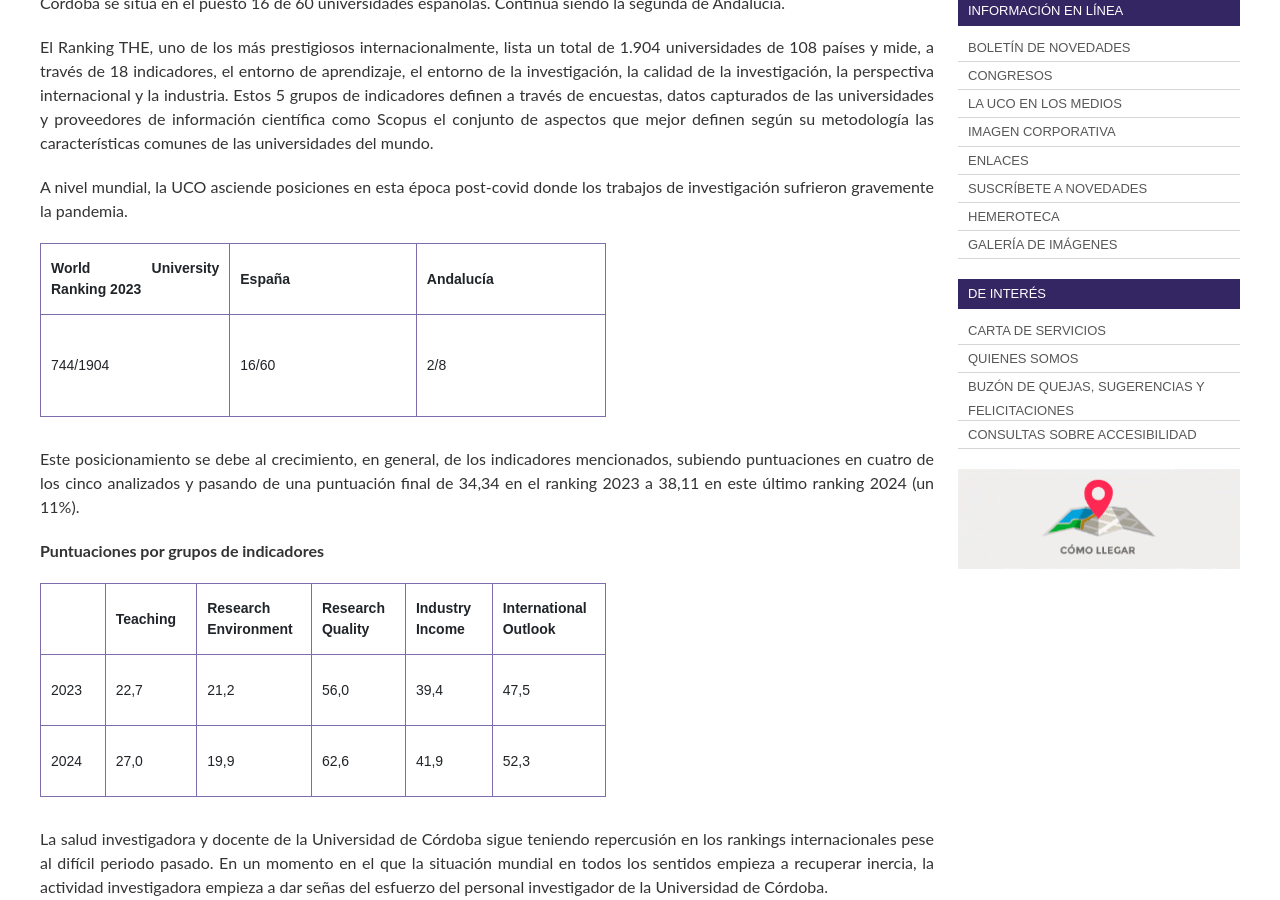
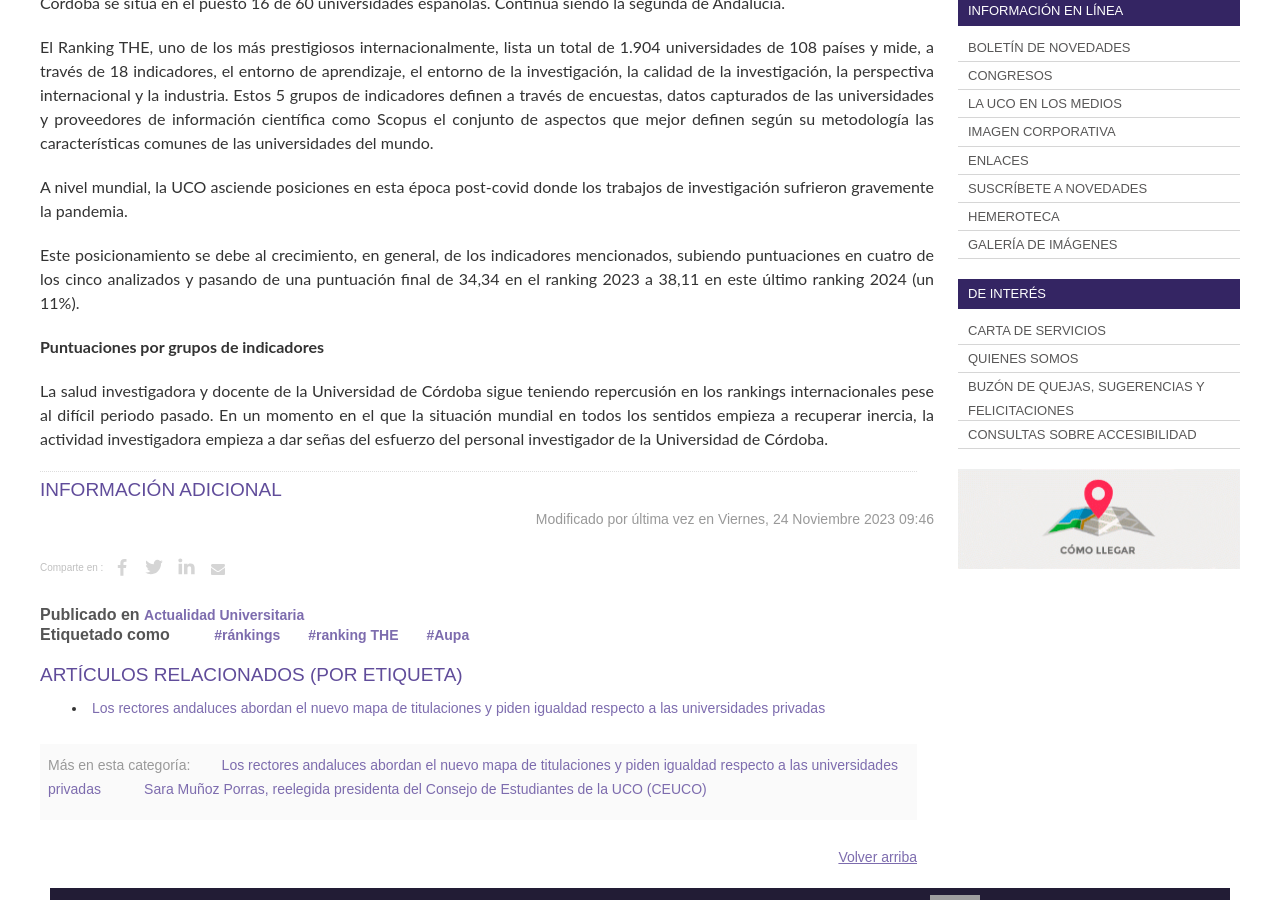
Before and after one commit to davidvm29/jekyll, a Jekyll site: the page built from _contenidoNoticias/es/noticia4_es.md, in a window 1280 px wide and 900 px high, scrolled down 986 px. Built offline with Jekyll 4.4.1, drawn with Linux system fonts in a browser that asks for light colours; nearby versions of some CDN libraries; grey boxes are pictures that could not be loaded.

Commit message:
fix some error

```diff
--- a/_contenidoNoticias/es/noticia4_es.md
+++ b/_contenidoNoticias/es/noticia4_es.md
@@ -21,17 +21,8 @@
 
 A nivel mundial, la UCO asciende posiciones en esta época post-covid donde los trabajos de investigación sufrieron gravemente la pandemia.
 
-| World University Ranking 2023 | España | Andalucía |
-|-------------------------------|--------|-----------|
-| 744/1904                      | 16/60  | 2/8       |
-
 Este posicionamiento se debe al crecimiento, en general, de los indicadores mencionados, subiendo puntuaciones en cuatro de los cinco analizados y pasando de una puntuación final de 34,34 en el ranking 2023 a 38,11 en este último ranking 2024 (un 11%).
 
 **Puntuaciones por grupos de indicadores**
 
-|       | Teaching | Research Environment | Research Quality | Industry Income | International Outlook |
-|-------|----------|----------------------|------------------|-----------------|-----------------------|
-| 2023  | 22,7     | 21,2                 | 56,0             | 39,4            | 47,5                  |
-| 2024  | 27,0     | 19,9                 | 62,6             | 41,9            | 52,3                  |
-
 La salud investigadora y docente de la Universidad de Córdoba sigue teniendo repercusión en los rankings internacionales pese al difícil periodo pasado. En un momento en el que la situación mundial en todos los sentidos empieza a recuperar inercia, la actividad investigadora empieza a dar señas del esfuerzo del personal investigador de la Universidad de Córdoba.
```
Also changed, not shown: assets/js/enlacesBusqueda.js (+14 -0 lines).
